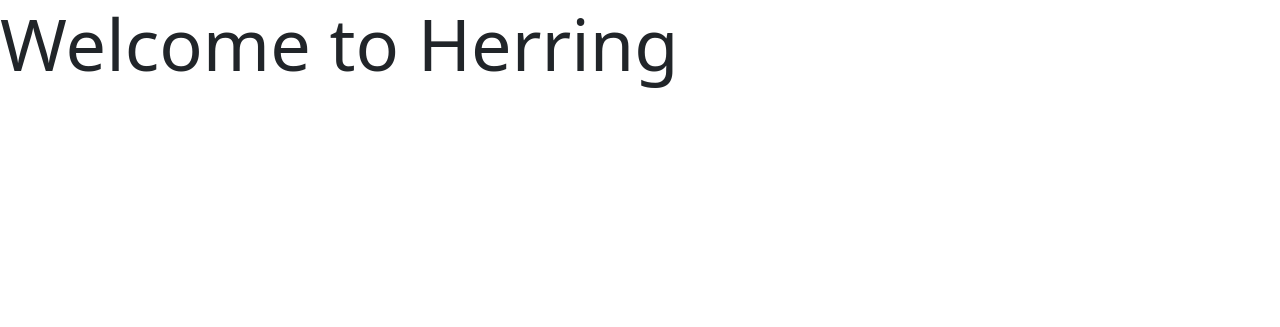
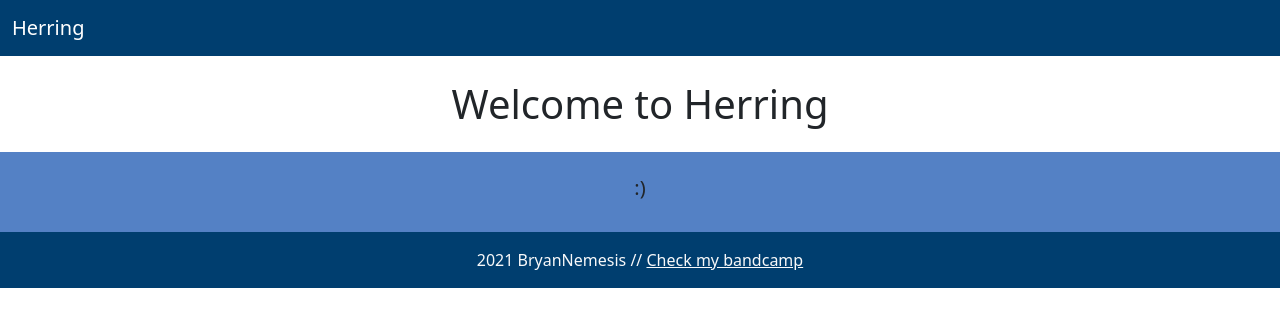
Before and after one commit to BryanNemesis/Herring, a Django app: page / in a window 1280 px wide. Shown: the top 327 px of the page. Run offline with Django 3.2, Linux system fonts and the light colour scheme; data that the repository does not hold is empty.

Commit message:
Added some basic page layout, navbar + footer

```diff
--- a/templates/base.html
+++ b/templates/base.html
@@ -7,10 +7,23 @@
     <link href="https://cdn.jsdelivr.net/npm/bootstrap@5.0.0-beta1/dist/css/bootstrap.min.css" rel="stylesheet" integrity="sha384-giJF6kkoqNQ00vy+HMDP7azOuL0xtbfIcaT9wjKHr8RbDVddVHyTfAAsrekwKmP1" crossorigin="anonymous">
 
     <title>Herring {% block head_title %}{% endblock head_title %}</title>
+    <style>
+      .bg-herring-dark {
+      background-color: #003e6f;
+      }
+      .bg-herring-light {
+      background-color: #5481c5;
+      border-color: #3c5c8c;
+      }
+    </style>
   </head>
   <body>
-  {% block content %}
-  {% endblock %}
+  {% include 'components/navbar.html' %}
+  <div class="container">
+    {% block content %}
+    {% endblock %}
+  </div>
+  {% include 'components/footer.html' %}
 
     <script src="https://cdn.jsdelivr.net/npm/bootstrap@5.0.0-beta1/dist/js/bootstrap.bundle.min.js" integrity="sha384-ygbV9kiqUc6oa4msXn9868pTtWMgiQaeYH7/t7LECLbyPA2x65Kgf80OJFdroafW" crossorigin="anonymous"></script>
   </body>
--- /dev/null
+++ b/templates/components/footer.html
@@ -0,0 +1,12 @@
+<footer class="bg-herring-light text-center">
+  <div class="container p-4">
+    <div class="row">
+        <h5 class="text-uppercase">:)</h5>
+    </div>
+  </div>
+
+  <div class="text-center p-3 bg-herring-dark text-light">
+    2021 BryanNemesis //
+    <a class="text-light" href="https://hyperflare.bandcamp.com/">Check my bandcamp</a>
+  </div>
+</footer>
--- /dev/null
+++ b/templates/components/navbar.html
@@ -0,0 +1,32 @@
+<nav class="navbar navbar-expand-lg navbar-dark bg-herring-dark mb-4">
+  <div class="container-fluid">
+    <a class="navbar-brand" href="/">Herring</a>
+    <button class="navbar-toggler d-none" type="button" data-bs-toggle="collapse" data-bs-target="#navbarSupportedContent" aria-controls="navbarSupportedContent" aria-expanded="false" aria-label="Toggle navigation">
+      <span class="navbar-toggler-icon"></span>
+    </button>
+    <div class="collapse navbar-collapse d-none" id="navbarSupportedContent">
+      <ul class="navbar-nav me-auto mb-2 mb-lg-0 d-none">
+        <li class="nav-item">
+          <a class="nav-link active" aria-current="page" href="#">Home</a>
+        </li>
+        <li class="nav-item">
+          <a class="nav-link" href="#">Link</a>
+        </li>
+        <li class="nav-item dropdown">
+          <a class="nav-link dropdown-toggle" href="#" id="navbarDropdown" role="button" data-bs-toggle="dropdown" aria-expanded="false">
+            Dropdown
+          </a>
+          <ul class="dropdown-menu" aria-labelledby="navbarDropdown">
+            <li><a class="dropdown-item" href="#">Action</a></li>
+            <li><a class="dropdown-item" href="#">Another action</a></li>
+            <li><hr class="dropdown-divider"></li>
+            <li><a class="dropdown-item" href="#">Something else here</a></li>
+          </ul>
+        </li>
+        <li class="nav-item">
+          <a class="nav-link disabled" href="#" tabindex="-1" aria-disabled="true">Disabled</a>
+        </li>
+      </ul>
+    </div>
+  </div>
+</nav>
--- a/templates/pages/home.html
+++ b/templates/pages/home.html
@@ -6,9 +6,14 @@
 {% endblock head_title %}
 
 {% block content %}
-<h1 class="display-2">Welcome to Herring</h1>
 
-<div id="fillets">
+<div class="row text-center">
+  <div class="col mb-3">
+    <h1>Welcome to Herring</h1>
+  </div>
+</div>
+
+<div class="row" id="fillets">
   Loading...
 </div>
 
```
